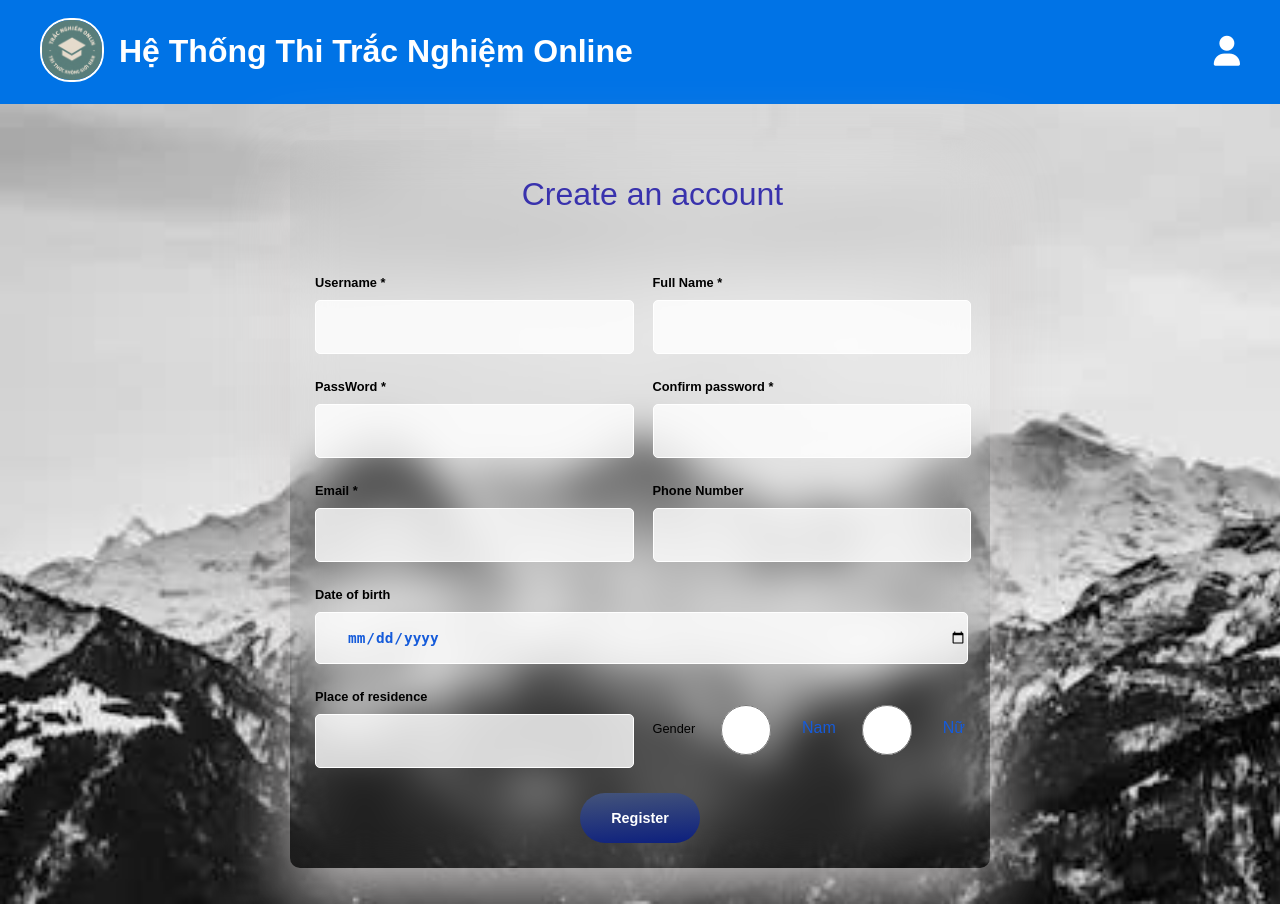
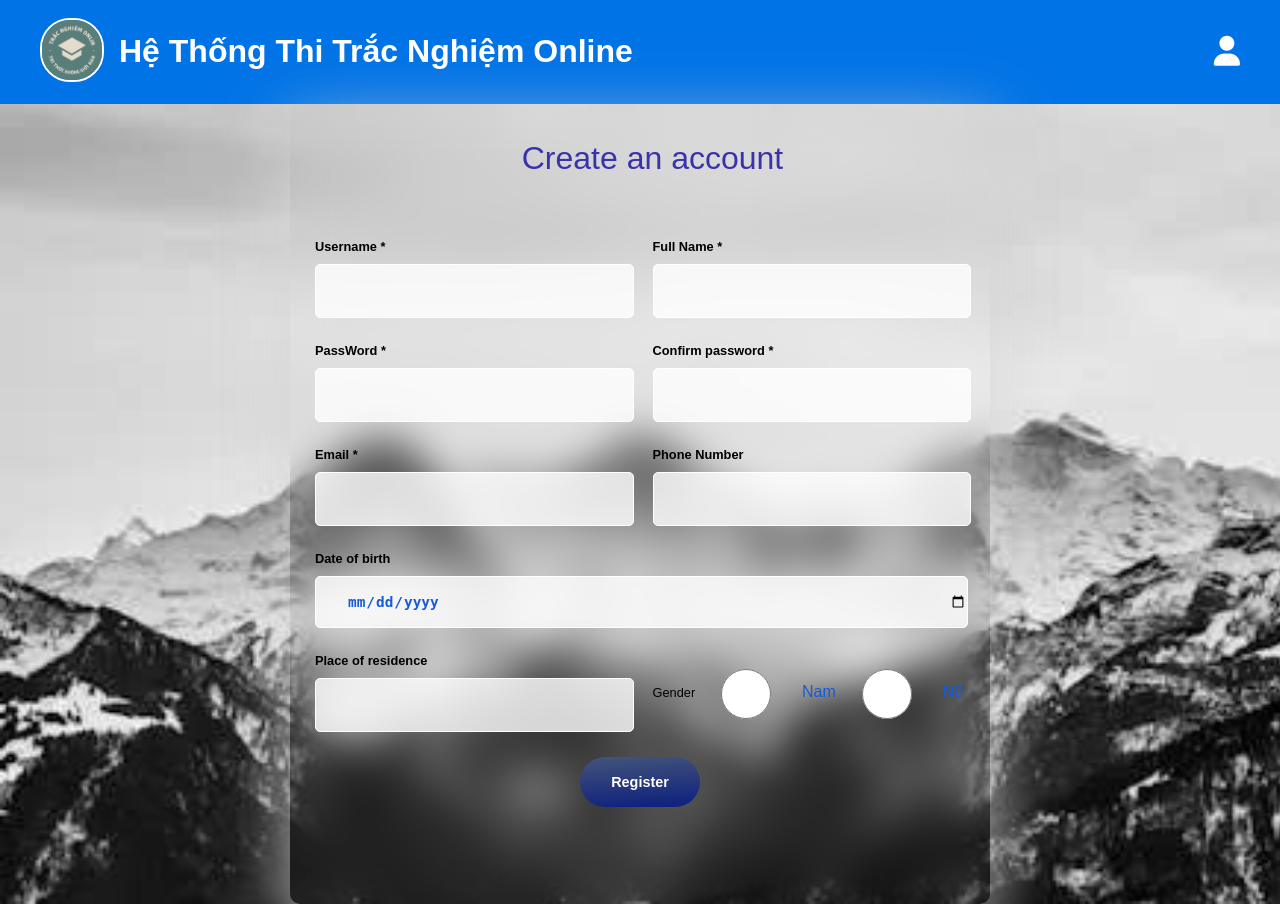
Before and after one commit to winlilom24/NhomTN, a PHP site: page /duanDangNhap/views/dangky.php in a window 1280 px wide. Run offline with PHP 8.4, Linux system fonts and the light colour scheme.

Commit message:
chỉnh lại css đăng ký

```diff
--- a/style/css/main.css
+++ b/style/css/main.css
@@ -6,18 +6,24 @@
   background-image: url("../img/background.jpg");
   background-repeat: no-repeat;
   background-size: cover;
-  background-attachment: fixed; /*Giữ hình nền cố định*/
+  background-attachment: fixed;
+  /*Giữ hình nền cố định*/
   display: flex;
   flex-direction: column;
   justify-content: center;
   align-items: center;
 }
 
+body {
+  overflow-x: hidden;
+}
+
 .wrapper {
   background: transparent;
   /* Làm nền trong suốt */
   width: 700px;
-  min-height: 90%;
+  height: 832px;
+  min-height: unset;
   border-radius: 10px;
   box-shadow: 0 25px 70px rgba(216, 213, 213, 0.902);
   overflow: hidden;
@@ -33,7 +39,8 @@ h1.title {
 
 .form {
   width: 700px;
-  min-height: 100%;
+  min-height: 832px;
+  min-height: unset;
   backdrop-filter: blur(20px);
   background: transparent;
   color: #155bda;
@@ -115,11 +122,9 @@ h1.title {
   font-weight: bold;
   font-size: 0.9rem;
   cursor: pointer;
-  background: linear-gradient(
-    356deg,
-    rgb(12, 31, 126) 0%,
-    rgb(68, 84, 122) 100%
-  );
+  background: linear-gradient(356deg,
+      rgb(12, 31, 126) 0%,
+      rgb(68, 84, 122) 100%);
 }
 
 .button button:hover {
@@ -128,16 +133,19 @@ h1.title {
 
 @media (max-width: 768px) {
   .wrapper {
-    width: 90%; /* Giảm kích thước trên màn hình nhỏ */
+    width: 700px;
+    /* Giảm kích thước trên màn hình nhỏ */
     margin: 0 auto;
   }
 
   .myform {
-    grid-template-columns: 1fr; /* Chuyển sang 1 cột trên màn hình nhỏ */
+    grid-template-columns: 1fr;
+    /* Chuyển sang 1 cột trên màn hình nhỏ */
     grid-gap: 15px;
   }
 
   .myform input {
-    height: 40px; /* Giảm chiều cao input trên màn hình nhỏ */
+    height: 40px;
+    /* Giảm chiều cao input trên màn hình nhỏ */
   }
 }
```
